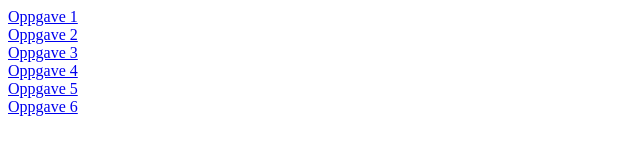
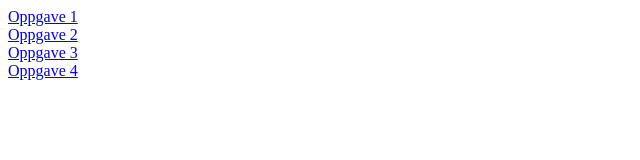
Before and after one commit to JLygre/provselvside37, a plain HTML site: page index.html in a window 1280 px wide. Shown: the whole page, without its empty margins (0-640 px from the left). Drawn offline with Linux system fonts and the light colour scheme.

Commit message:
Add files via upload

```diff
--- a/index.html
+++ b/index.html
@@ -3,7 +3,7 @@
 
 	<head>
 		<meta charset="UTF-8">
-		<title>Prøv selv side 37</title>
+		<title>Prøv selv side 42</title>
 
 	</head>
 
@@ -19,11 +19,6 @@
 	<br>
 	<a href="oppgave4.html"> Oppgave 4
 	</a>
-	<br>
-	<a href="oppgave5.html"> Oppgave 5
-	</a>
-	<br>
-	<a href="oppgave6.html"> Oppgave 6
 	</body>
 
 
```
